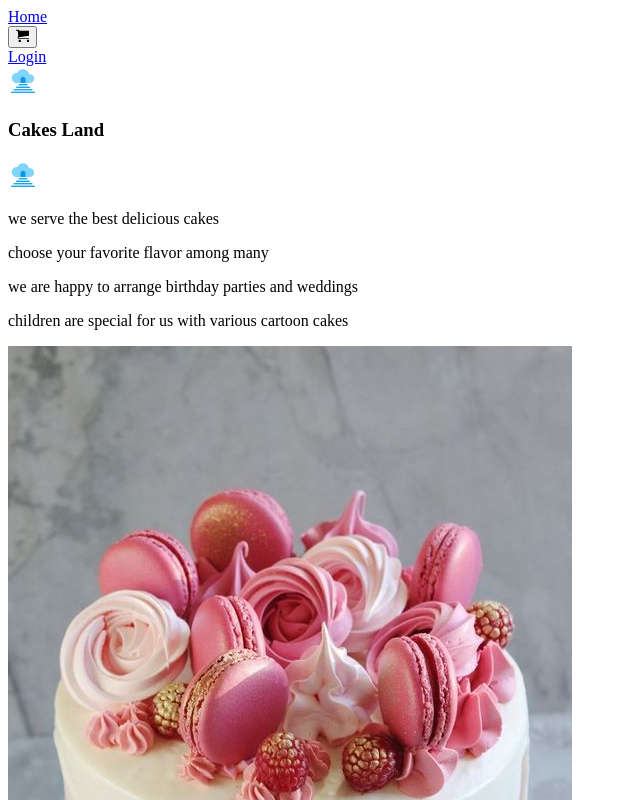
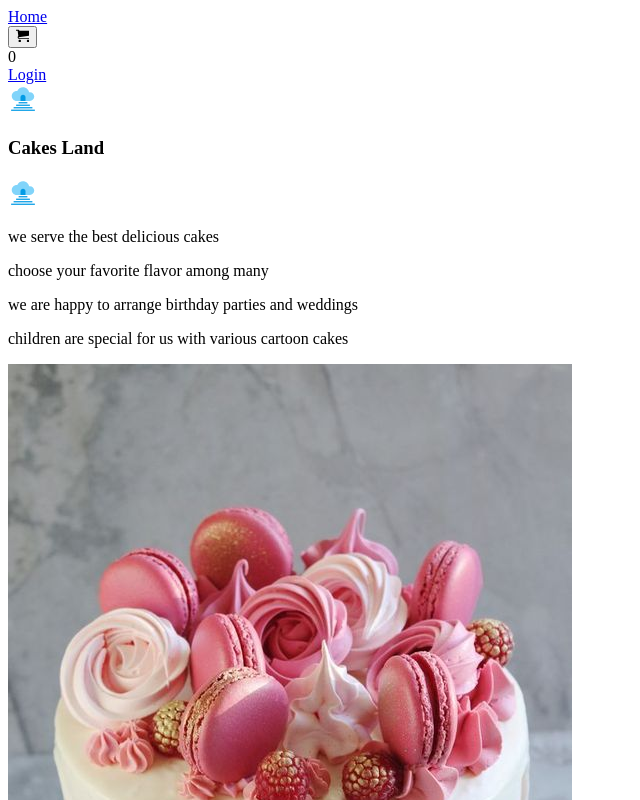
Before and after one commit to stormkid2009/cakes-shop, a Next.js app: page / in a window 1280 px wide. Shown: the top 800 px of the page, without its empty margins (0-640 px from the left). Built offline with nearby package versions, Linux system fonts and the light colour scheme; no server answers.

Commit message:
update cart icon in navbar

```diff
--- a/components/main/footer.js
+++ b/components/main/footer.js
@@ -55,7 +55,7 @@ export default function Footer() {
                 Products
               </h6>
               <p className="mb-4">
-                <a href="#!" className="text-white">Cakes</a>
+                <a href="/cakes" className="text-white">Cakes</a>
               </p>
               <p className="mb-4">
                 <a href="#!" className="text-white">More</a>
--- a/components/main/navbar.js
+++ b/components/main/navbar.js
@@ -1,3 +1,5 @@
+import {useState,useEffect} from 'react'
+import axios from 'axios';
 import Link from 'next/link'
 import "tailwindcss/tailwind.css";
 import { ImCart } from "react-icons/im";
@@ -9,6 +11,15 @@ import { useRouter } from 'next/router';
 export default function Navbar() {
     const {data:session} = useSession();
     const router = useRouter();
+    const [cart,setCart] = useState([])
+    const url = 'http://localhost:3000/api/users/user/cart'
+
+    useEffect(async()=>{
+        if(session){
+          const response = await axios.post(url,{email:session.user.email})
+          setCart(response.data)
+        }
+      },[session])
 
     return (
         <div className='flex justify-between bg-pink-500 border border-slate-300 p-4 m-0 text-white text-xl'>
@@ -16,10 +27,11 @@ export default function Navbar() {
             <Link href="/"><a>Home</a></Link>
             </div>
 
-            <div className='py-2 hover:text-blue-500'>
+            <div className='flex justify-between p-4 hover:text-blue-500 '>
                 <button onClick={(e)=>{
                     router.push('/cart')
                 }}><ImCart ></ImCart></button>
+                {cart && <div className='border rounded-full p-2'>{cart.length} </div>}
             </div>
             <div className='py-2 hover:text-blue-500'>
             {!session && <Link href='/api/auth/signin' onClick={(e)=>{
```
